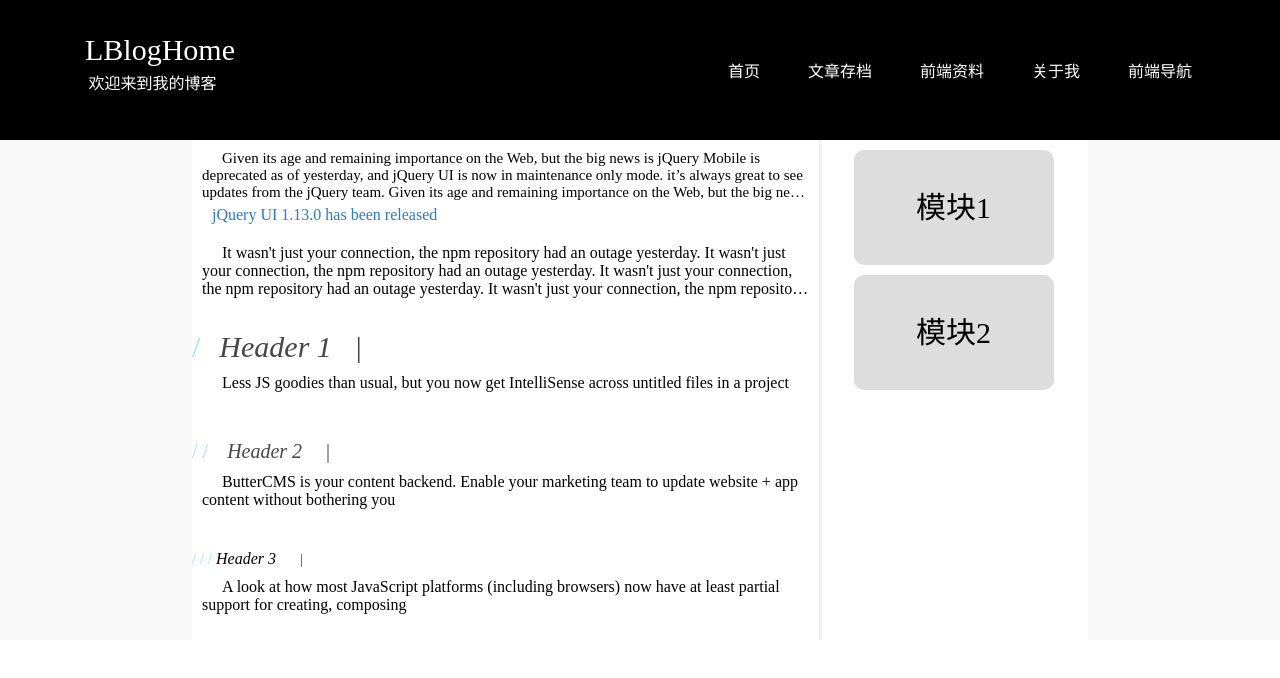
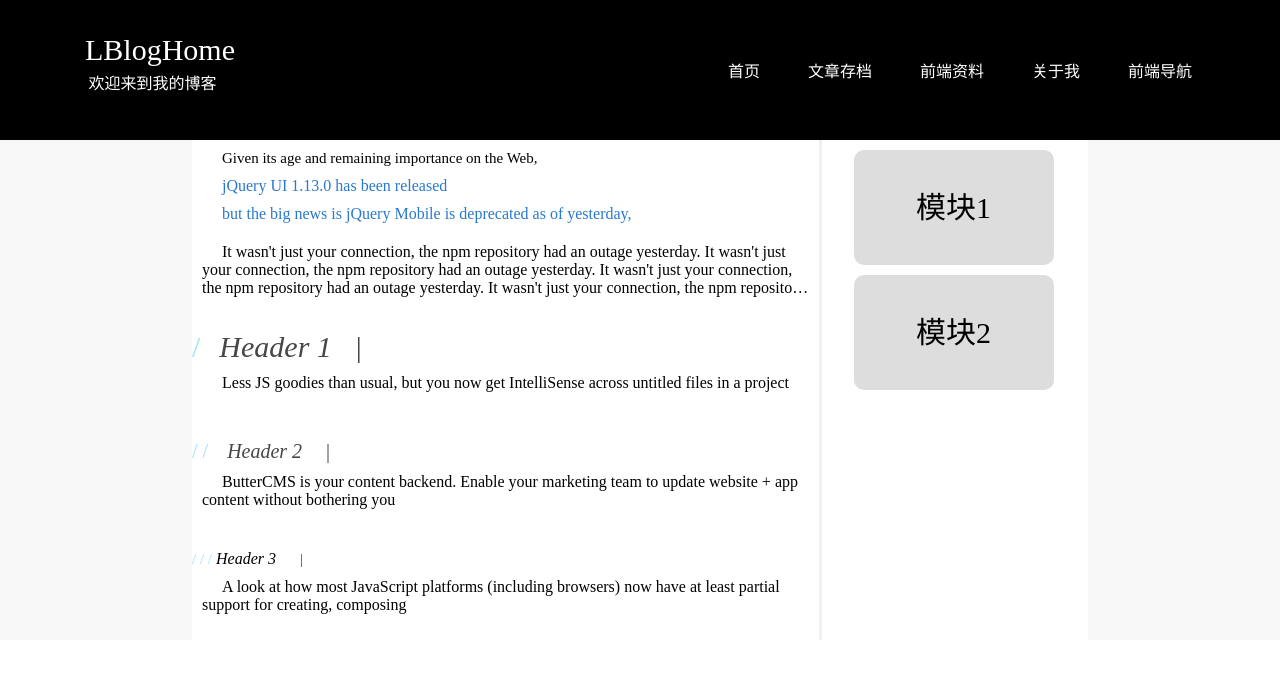
Before and after one commit to qq931807848/qq931807848.github.io, a plain HTML site: page home.html in a window 1280 px wide. Drawn offline with Linux system fonts and the light colour scheme.

Commit message:
我的home

```diff
--- a/css/home.css
+++ b/css/home.css
@@ -1,4 +1,4 @@
-body,div,ul,li,p{
+body,div,ul,li,p,span{
     margin: 0;
     padding: 0;
 }
@@ -117,8 +117,10 @@ main{
 .content_title span{
     display: block;
     text-indent: 20px;
-    margin-top: 5px;
+    margin-top: 10px;
     color: #2879d0;
+    padding-left: 10px;
+
 }
 .content_firsttext,.content_secondtext,.content_thirdtext{
     width: 100%;
--- a/home.html
+++ b/home.html
@@ -30,20 +30,13 @@
                 <div class="mid_content">
                     <div class="content_title">
                         <p class="first_section">
+
                             Given its age and remaining importance on the Web,
-                            but the big news is jQuery Mobile is deprecated as of yesterday,
-                            and jQuery UI is now in maintenance only mode.
-                            it’s always great to see updates from the jQuery team.
-                            Given its age and remaining importance on the Web,
-                            but the big news is jQuery Mobile is deprecated as of yesterday,
-                            and jQuery UI is now in maintenance only mode.
-                            it’s always great to see updates from the jQuery team.
-                            Given its age and remaining importance on the Web,
-                            but the big news is jQuery Mobile is deprecated as of yesterday,
-                            and jQuery UI is now in maintenance only mode.
-                            it’s always great to see updates from the jQuery team.
+
+
                         </p>
                         <span>jQuery UI 1.13.0 has been released</span>
+                        <span> but the big news is jQuery Mobile is deprecated as of yesterday,</span>
                         <p class="second_section">
                             It wasn't just your connection, the npm repository had an outage yesterday.
                             It wasn't just your connection, the npm repository had an outage yesterday.
```
